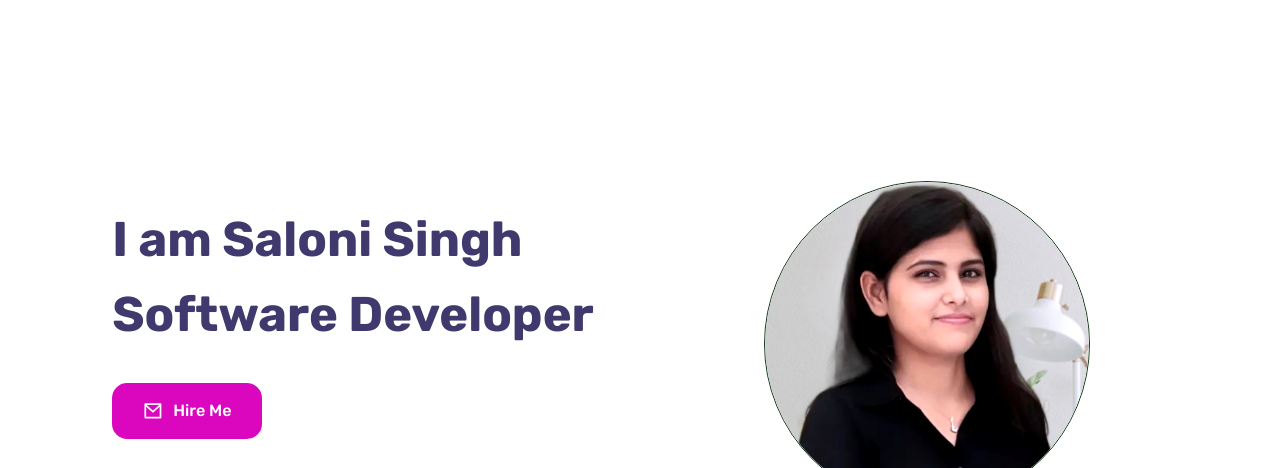
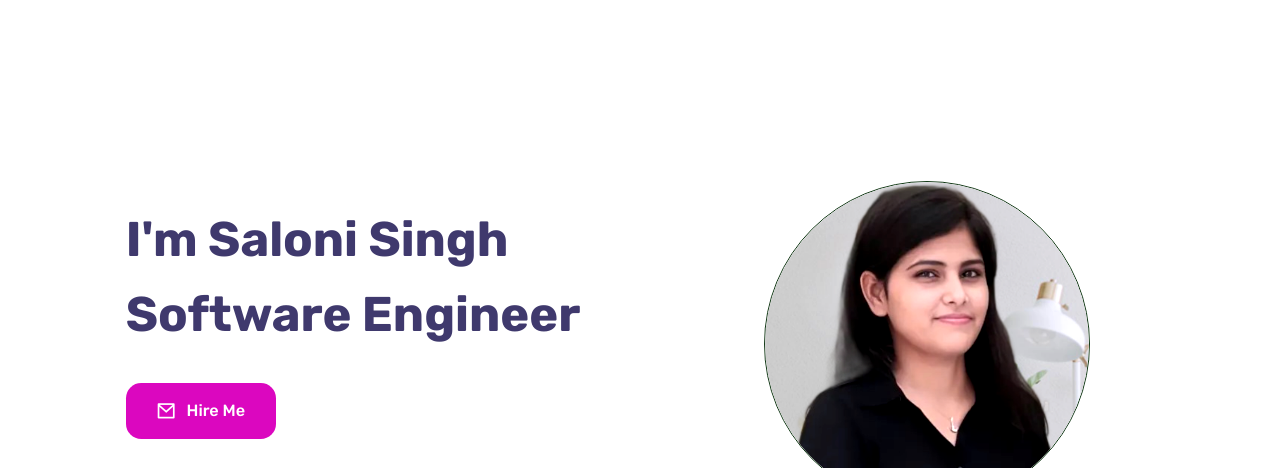
Before and after one commit to saloni1216/in, a plain HTML site: page index.html in a window 1280 px wide. Shown: the part 92-560 px from the top of the page. Drawn offline with nearby package versions, Linux system fonts and the light colour scheme.

Commit message:
Update index.html

```diff
--- a/index.html
+++ b/index.html
@@ -81,8 +81,8 @@
             <div class="d-grid home__wrapper container">
                 <div class="home__content">
                     <h1 class="home__title">
-                        I am <span class="home__name">Saloni Singh</span><br>
-                        Software Developer
+                        I'm <span class="home__name">Saloni Singh</span><br>
+                        Software Engineer
 
                     </h1>
                     <p class="home__description">
```
